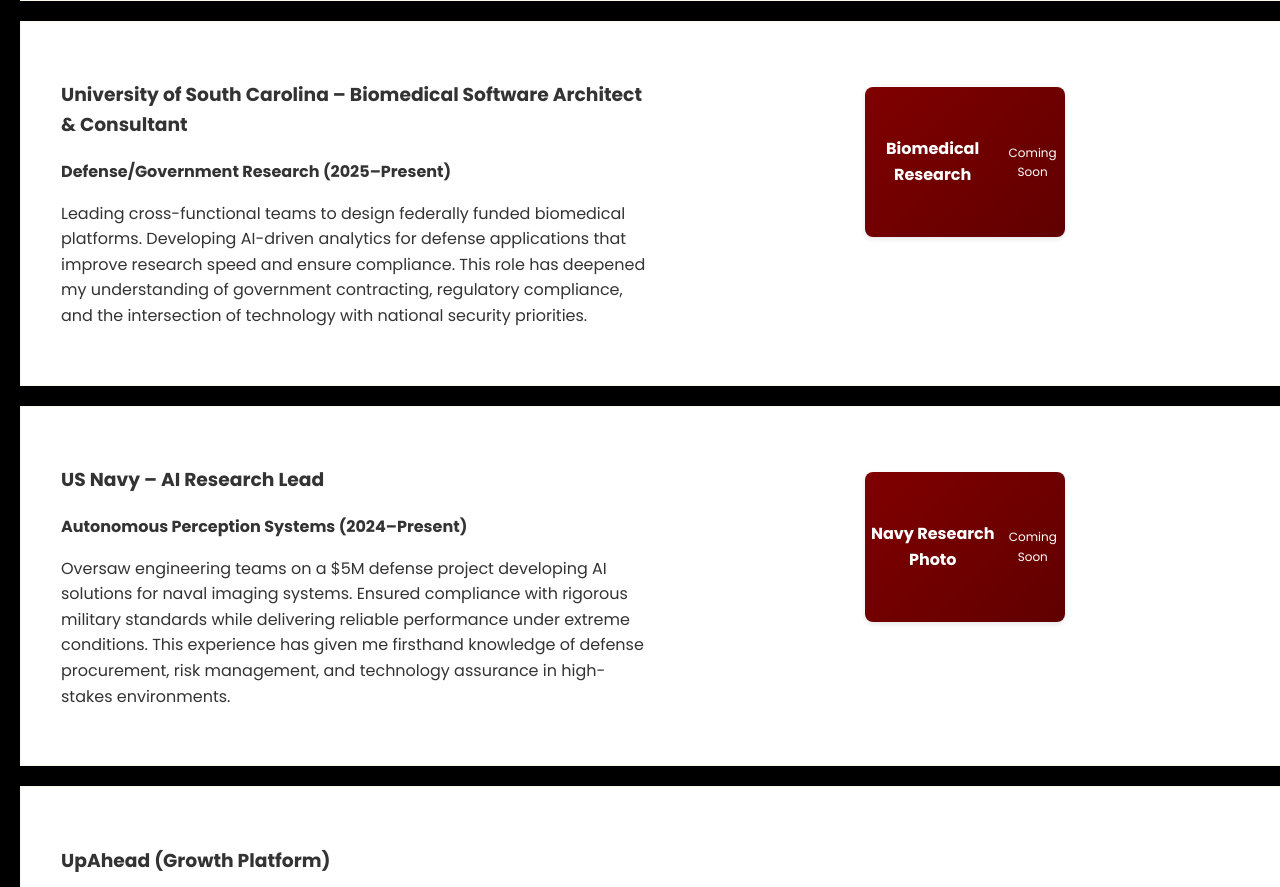
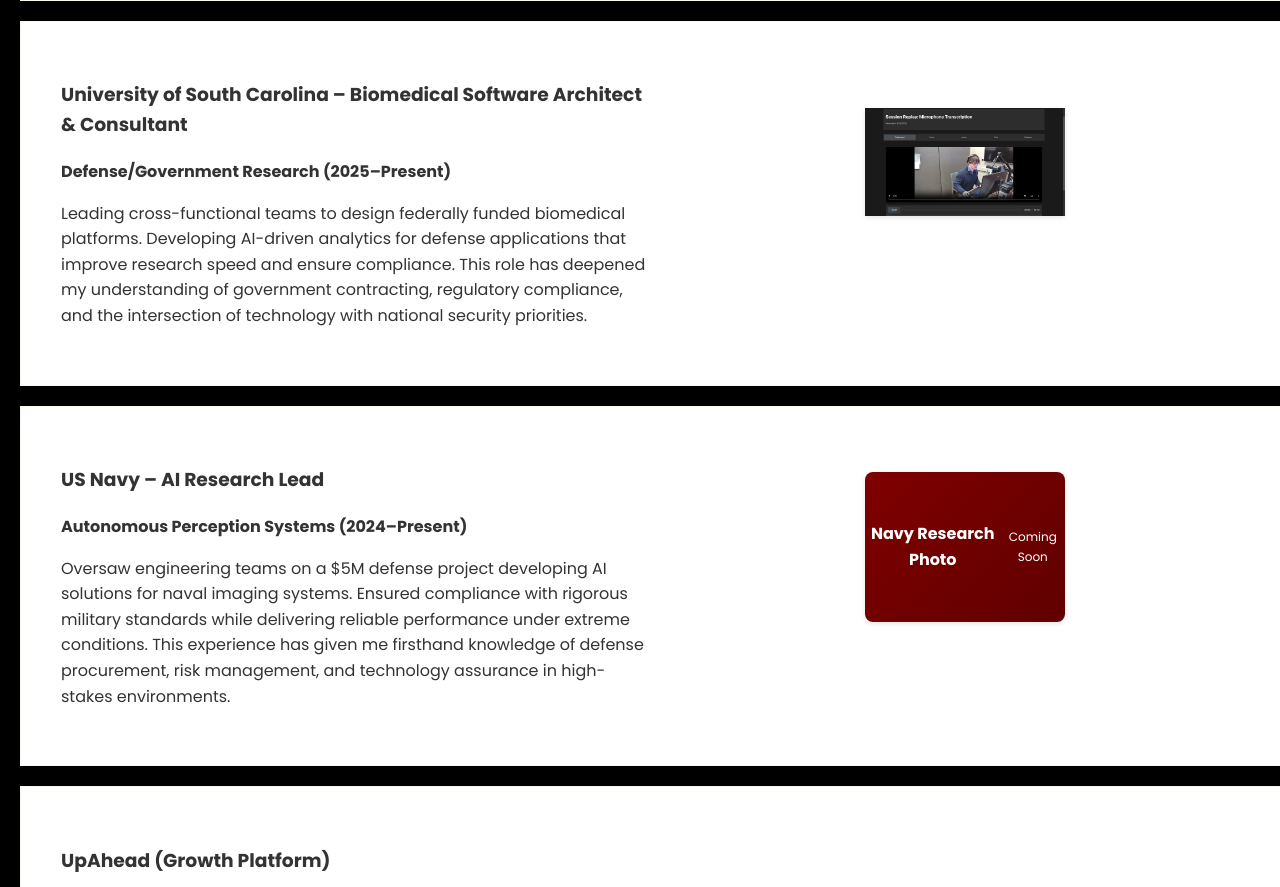
Before and after one commit to dustink5678/dustin-king-personal-website, a website: page index.html in a window 1280 px wide. Shown: the part 3090-3977 px from the top of the page. Drawn offline with Linux system fonts and the light colour scheme.

Commit message:
Add biomedical research demo image
- Added BiomedDemo.webp image to the biomedical research section
- Replaced placeholder with actual project visualization
- Added preload link for optimal loading performance
- Image shows the federally funded biomedical platform work

```diff
--- a/index.html
+++ b/index.html
@@ -12,6 +12,7 @@
     <link rel="preload" as="image" href="background_campus.webp" fetchpriority="high">
     <link rel="preload" as="image" href="VaultAudit.webp" fetchpriority="medium">
     <link rel="preload" as="image" href="PickleUp.webp" fetchpriority="low">
+    <link rel="preload" as="image" href="BiomedDemo.webp" fetchpriority="low">
 
     <style>
         body {
@@ -712,9 +713,7 @@
                         <p>Leading cross-functional teams to design federally funded biomedical platforms. Developing AI-driven analytics for defense applications that improve research speed and ensure compliance. This role has deepened my understanding of government contracting, regulatory compliance, and the intersection of technology with national security priorities.</p>
                     </div>
                     <div style="flex: 1; text-align: center;">
-                        <div style="width: 200px; height: 150px; background: linear-gradient(135deg, #800000, #600000); border-radius: 8px; display: flex; align-items: center; justify-content: center; color: white; font-weight: bold; box-shadow: 0 2px 5px rgba(0,0,0,0.1); margin: 0 auto;">
-                            Biomedical Research<br><span style="font-size: 12px; font-weight: normal;">Coming Soon</span>
-                        </div>
+                        <img src="BiomedDemo.webp" alt="Biomedical Research Platform" style="width: 200px; height: auto; border-radius: 0; box-shadow: 0 2px 5px rgba(0,0,0,0.1);" loading="lazy">
                     </div>
                 </div>
             </div>
```
Also changed, not shown: BiomedDemo.webp (added).
